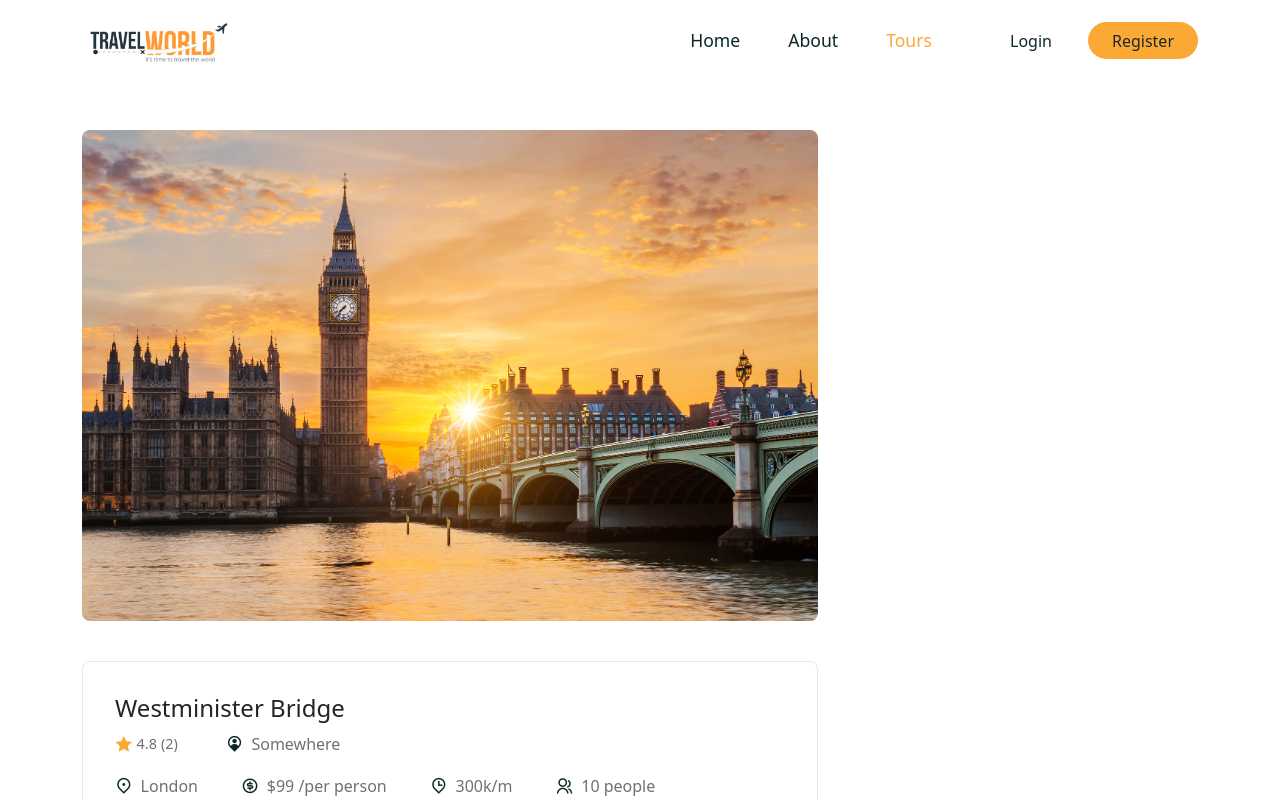
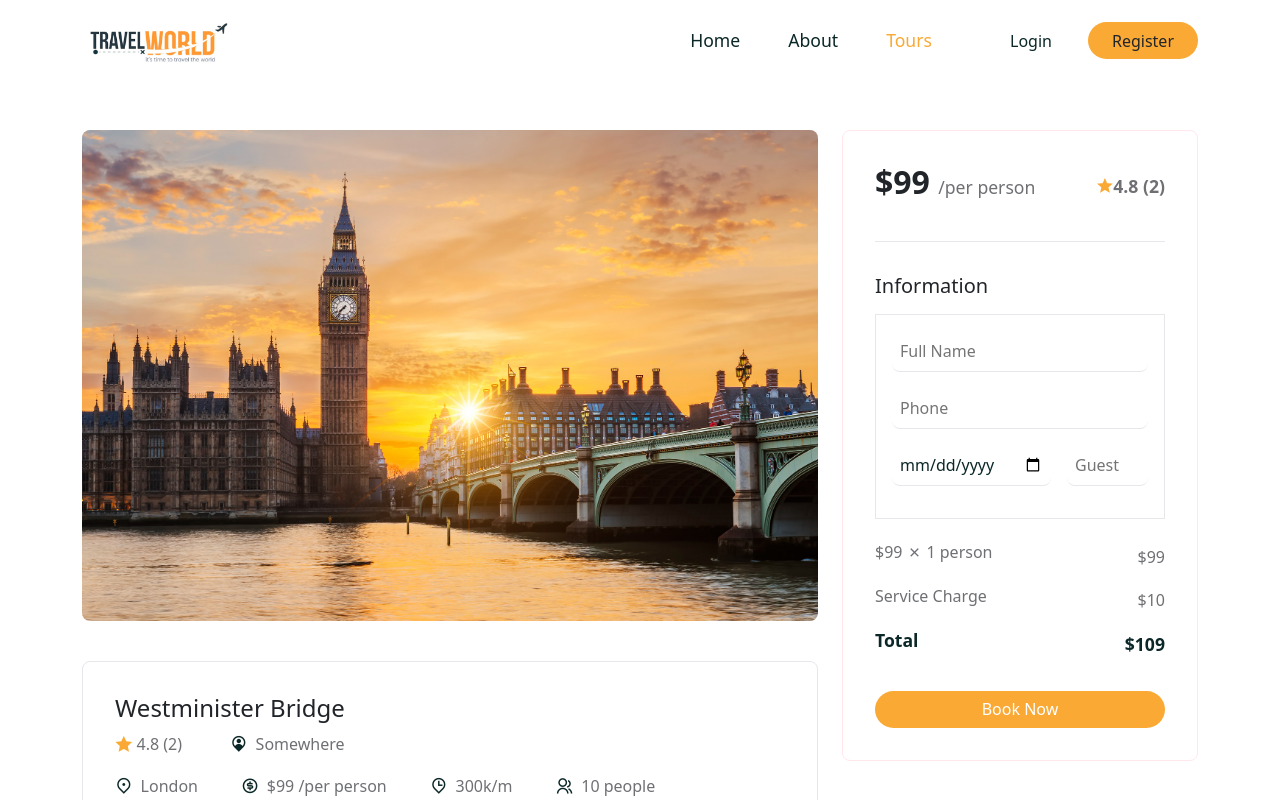
Before and after one commit to Antarip1047/Tours-and-Travels-MERN, a React (Create React App) app in the folder frontend/: page /tours/01 in a window 1280 px wide. Shown: the top 800 px of the page. Built offline with nearby package versions, Linux system fonts and the light colour scheme; a web font is replaced by a local one.

Commit message:
book now

```diff
--- /dev/null
+++ b/frontend/src/components/Booking/Booking.jsx
@@ -0,0 +1,67 @@
+import React,{useState} from 'react'
+import './booking.css'
+import { Form, FormGroup, ListGroup, ListGroupItem, Button } from 'reactstrap'
+
+const Booking = ({tour,avgRating}) => {
+    const {price, reviews} = tour;
+
+    const handleChange = e => {
+
+    };
+
+  return (
+    <div className='booking'>
+        <div className='booking__top d-flex align-items-center justify-content-between'>
+            <h3>
+                ${price} <span>/per person</span>
+            </h3>
+            <span className='tour__rating d-flex align-items-center'>
+                <i className='ri-star-s-fill'></i>
+                {avgRating === 0 ? null : avgRating}  ({reviews?.length})
+            </span>
+        </div>
+
+        {/*============= booking form =============*/}
+        <div className="booking__form">
+            <h5>Information</h5>
+            <Form className='booking__info-form'>
+                <FormGroup>
+                    <input type='text' placeholder='Full Name' id='fullname' required onChange={handleChange}/>
+                </FormGroup>
+                <FormGroup>
+                    <input type='number' placeholder='Phone' id='phone' required onChange={handleChange}/>
+                </FormGroup>
+                <FormGroup className='d-flex align-items-center gap-3'>
+                    <input type='date' placeholder='' id='bookAt' required onChange={handleChange}/>
+                    <input type='number' placeholder='Guest' id='guestSize' required onChange={handleChange}/>
+                </FormGroup>
+            </Form>
+        </div>
+        {/*============= booking end =============*/}
+
+        {/*============= booking bottom =============*/}
+        <div className="booking__bottom">
+            <ListGroup>
+                <ListGroupItem className='border-0 px-0'>
+                    <h5 className='d-flex align-items-center gap-1'>
+                        ${price} <i className='ri-close-line'></i>1 person
+                    </h5>
+                    <span> ${price}</span>
+                </ListGroupItem>
+                <ListGroupItem className='border-0 px-0'>
+                    <h5>Service Charge</h5>
+                    <span> $10</span>
+                </ListGroupItem>
+                <ListGroupItem className='border-0 px-0 total'>
+                    <h5>Total</h5>
+                    <span> $109</span>
+                </ListGroupItem>
+            </ListGroup>
+
+            <Button className='btn primary_btn w-100 mt-4'> Book Now</Button>
+        </div>
+    </div>
+  )
+}
+
+export default Booking
--- /dev/null
+++ b/frontend/src/components/Booking/booking.css
@@ -0,0 +1,84 @@
+.booking {
+    padding: 2rem;
+    border-radius: 0.5rem;
+    border: 1px solid rgb(299, 231, 235);
+    position: sticky;
+    top: 80px;
+}
+
+.booking__top h3{
+    font-size: 2rem;
+    font-weight: 700;
+}
+
+.booking__top h3 span{
+    font-size: 1.1rem;
+    font-weight: 400;
+    color: var(--text-color);
+}
+
+.booking__top span {
+    font-size: 1.1rem;
+    font-weight: 600;
+    color: var(--text-color);
+}
+
+.booking__top span i {
+    color: var(--secondary-color);
+}
+
+.booking__top{
+    padding-bottom: 2rem;
+    border-bottom: 1px solid rgb(229,231,235);
+}
+
+.booking__form{
+    padding-top: 2rem;
+}
+
+.booking__form h5 {
+    margin-bottom: 1rem;
+}
+
+.booking__form input{
+    width: 100%;
+    padding: 0.5rem;
+    border-radius: 0.5rem;
+    color: var(--heading-color);
+    font-size: 1rem;
+    border: none;
+    border-bottom: 1px solid rgb(229, 231, 235);
+}
+
+.booking__form input:focus {
+    outline: none;
+}
+
+.booking__info-form{
+    padding: 1rem;
+    border: 1px solid rgb(229,231,235);
+}
+
+.booking__bottom li{
+    display: flex;
+    align-items: center;
+    justify-content: space-between;
+}
+
+.booking__bottom li h5,
+.booking__bottom li span{
+    font-size: 1rem;
+    color: var(--text-color);
+    font-weight: 500;
+}
+
+.booking__bottom{
+    margin-top: 1rem;
+}
+
+.total h5,
+.total span{
+    color: var(--heading-color) !important;
+    font-weight: 700 !important;
+    font-size: 1.1rem !important;
+}
--- a/frontend/src/pages/TourDetails.jsx
+++ b/frontend/src/pages/TourDetails.jsx
@@ -5,6 +5,7 @@ import {useParams} from 'react-router-dom'
 import tourData from '../assets/data/tours'
 import calculateAvgRating from '../utils/avgRating'
 import avatar from "../assets/images/avatar.jpg"
+import Booking from '../components/Booking/Booking'
 
 const TourDetails = () => {
   const {id} = useParams()
@@ -53,9 +54,9 @@ const TourDetails = () => {
                   <h2>{title}</h2>
 
                   <div className='d-flex align-items-center gap-5'>
-                  <span className='tour_rating d-flex align-items-center gap-1'>
+                  <span className='tour__rating d-flex align-items-center gap-1'>
                     <i className='ri-star-fill' style={{color: "var(--secondary-color)"}}></i>
-                    {calculateAvgRating === 0 ?null : avgRating}
+                    {avgRating === 0 ?null : avgRating}
                     {totalRating === 0 ? (
                     "Not rated"
                     ) : (
@@ -153,7 +154,7 @@ const TourDetails = () => {
             </Col>
 
             <Col lg='4'>
-
+              <Booking tour={tour} avgRating={avgRating}/>
             </Col>
           </Row>
         </Container>
```
